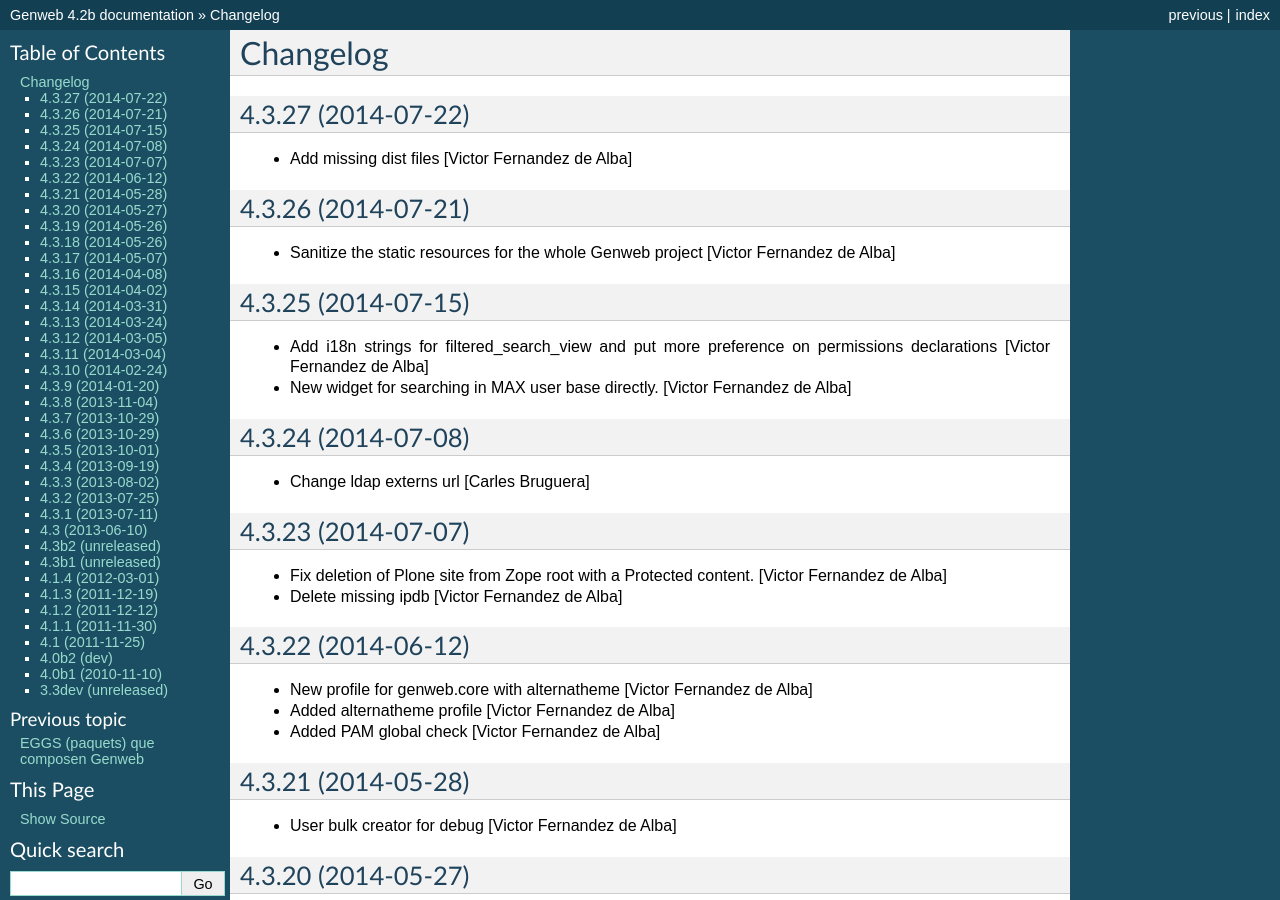
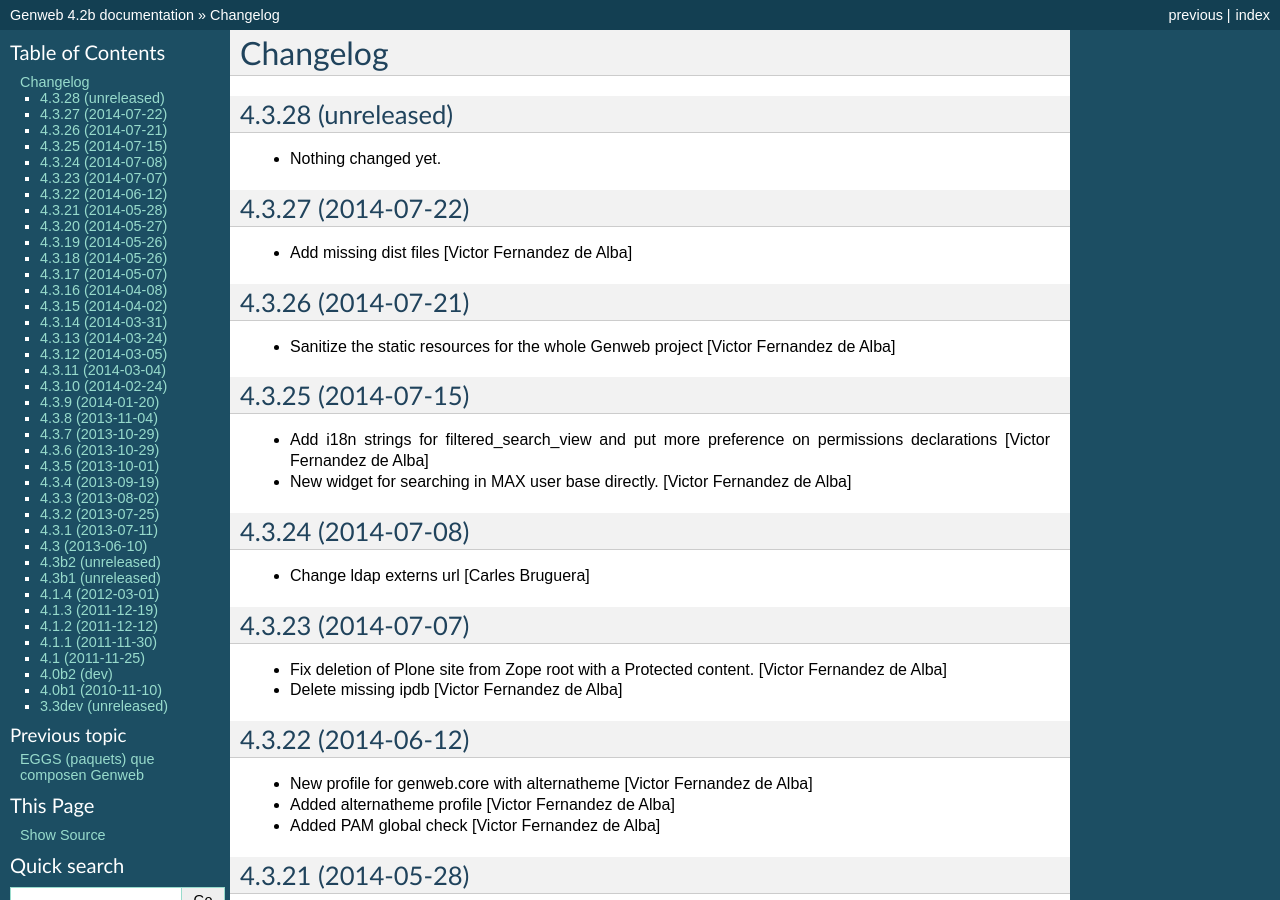
Before and after one commit to UPCnet/genweb.core, a Sphinx documentation site: the page built from docs/HISTORY.rst, in a window 1280 px wide and 900 px high. Built offline with Sphinx 7.4.7, drawn with Linux system fonts in a browser that asks for light colours.

Commit message:
Back to development: 4.3.28

```diff
--- a/docs/HISTORY.rst
+++ b/docs/HISTORY.rst
@@ -1,5 +1,11 @@
 Changelog
 =========
+
+4.3.28 (unreleased)
+-------------------
+
+- Nothing changed yet.
+
 
 4.3.27 (2014-07-22)
 -------------------
--- a/setup.py
+++ b/setup.py
@@ -1,7 +1,7 @@
 from setuptools import setup, find_packages
 import os
 
-version = '4.3.27'
+version = '4.3.28.dev0'
 
 README = open("README.rst").read()
 HISTORY = open(os.path.join("docs", "HISTORY.rst")).read()
```
